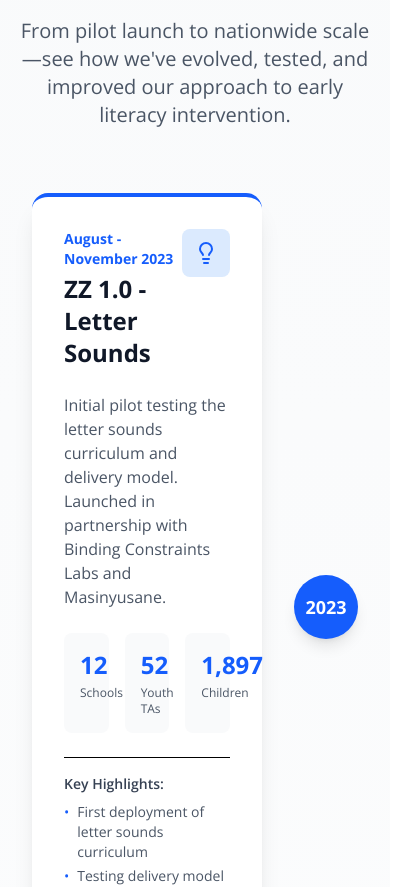
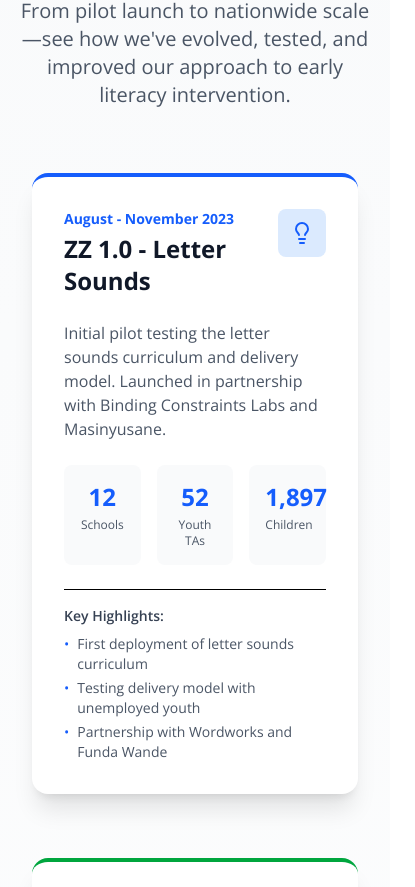
Before and after one commit to JimMcKeown17/zazi-izandi-nextjs, a Next.js app: page /about in a window 390 px wide. Shown: the part 3242-4129 px from the top of the page, 415 px wide, since content can reach past the window. Built offline with nearby package versions, Linux system fonts and the light colour scheme.

Commit message:
bug: fixed the scrolling issue on mobile on the about us page

```diff
--- a/app/about/page.tsx
+++ b/app/about/page.tsx
@@ -8,7 +8,7 @@ export default function AboutPage() {
   return (
     <>
       <Header />
-      <main className="pt-20">
+      <main className="pt-20 overflow-x-hidden">
         {/* Hero Section */}
         <section className="relative bg-gradient-to-br from-primary via-primary-700 to-primary-900 text-white py-24 overflow-hidden">
           <div className="absolute inset-0 opacity-10">
--- a/components/about/mission-section.tsx
+++ b/components/about/mission-section.tsx
@@ -2,7 +2,7 @@ import Image from "next/image";
 
 export default function MissionSection() {
   return (
-    <section className="py-16 bg-white">
+    <section className="py-16 bg-white overflow-x-hidden">
       <div className="container max-w-6xl">
         {/* The Crisis */}
         <div className="mb-16">
@@ -94,8 +94,7 @@ export default function MissionSection() {
               <strong>Partnership Model:</strong> Zazi iZandi was developed and launched in
               partnership by <strong>Binding Constraints Labs</strong> and <strong>Masinyusane</strong>,
               with input from leading South African educational organizations including
-              <strong> Wordworks</strong> and <strong>Funda Wande</strong>, as well as experts
-              such as <strong>Shelley O'Carroll</strong> and <strong>Jenny Kratz</strong>.
+              <strong> Wordworks</strong> and <strong>Funda Wande</strong>, as well as experts in the field.
             </p>
           </div>
         </div>
--- a/components/about/timeline-milestone.tsx
+++ b/components/about/timeline-milestone.tsx
@@ -54,9 +54,9 @@ export default function TimelineMilestone({
   const c = colorMap[color];
 
   return (
-    <div className={`flex items-center gap-8 mb-16 ${side === "left" ? "flex-row-reverse" : ""}`}>
+    <div className={`flex flex-col lg:flex-row items-center gap-8 mb-16 ${side === "left" ? "lg:flex-row-reverse" : ""}`}>
       {/* Content Card */}
-      <div className="flex-1">
+      <div className="flex-1 w-full lg:w-auto">
         <div className={`bg-white rounded-2xl shadow-xl p-8 border-t-4 ${c.border} hover:shadow-2xl transition-shadow duration-300`}>
           {/* Header */}
           <div className="flex items-start justify-between mb-4">
@@ -100,7 +100,7 @@ export default function TimelineMilestone({
       </div>
 
       {/* Timeline Dot */}
-      <div className="relative flex flex-col items-center">
+      <div className="relative hidden lg:flex flex-col items-center">
         <div className={`w-16 h-16 rounded-full ${c.bg} flex items-center justify-center shadow-lg z-10`}>
           <span className="text-white font-bold text-lg">{year}</span>
         </div>
```
